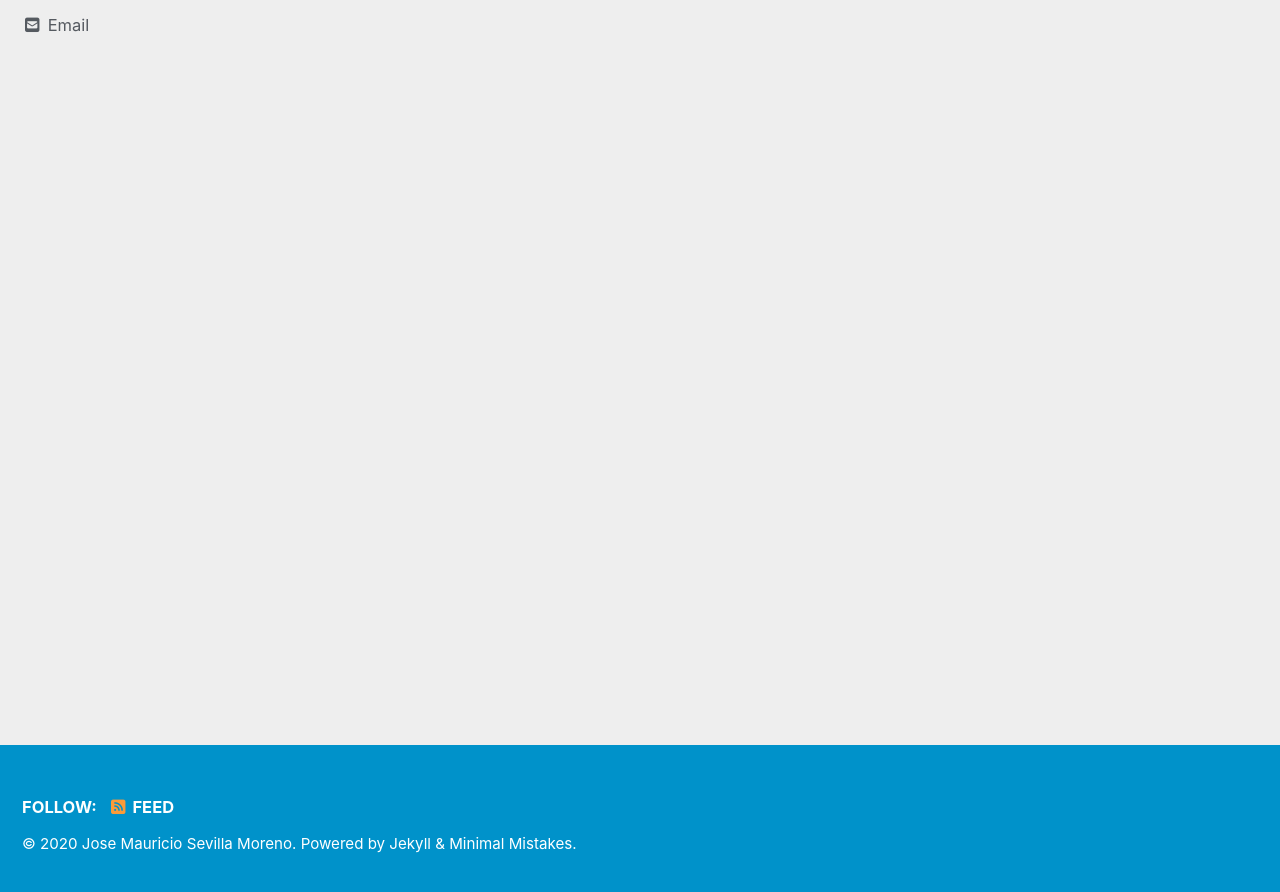
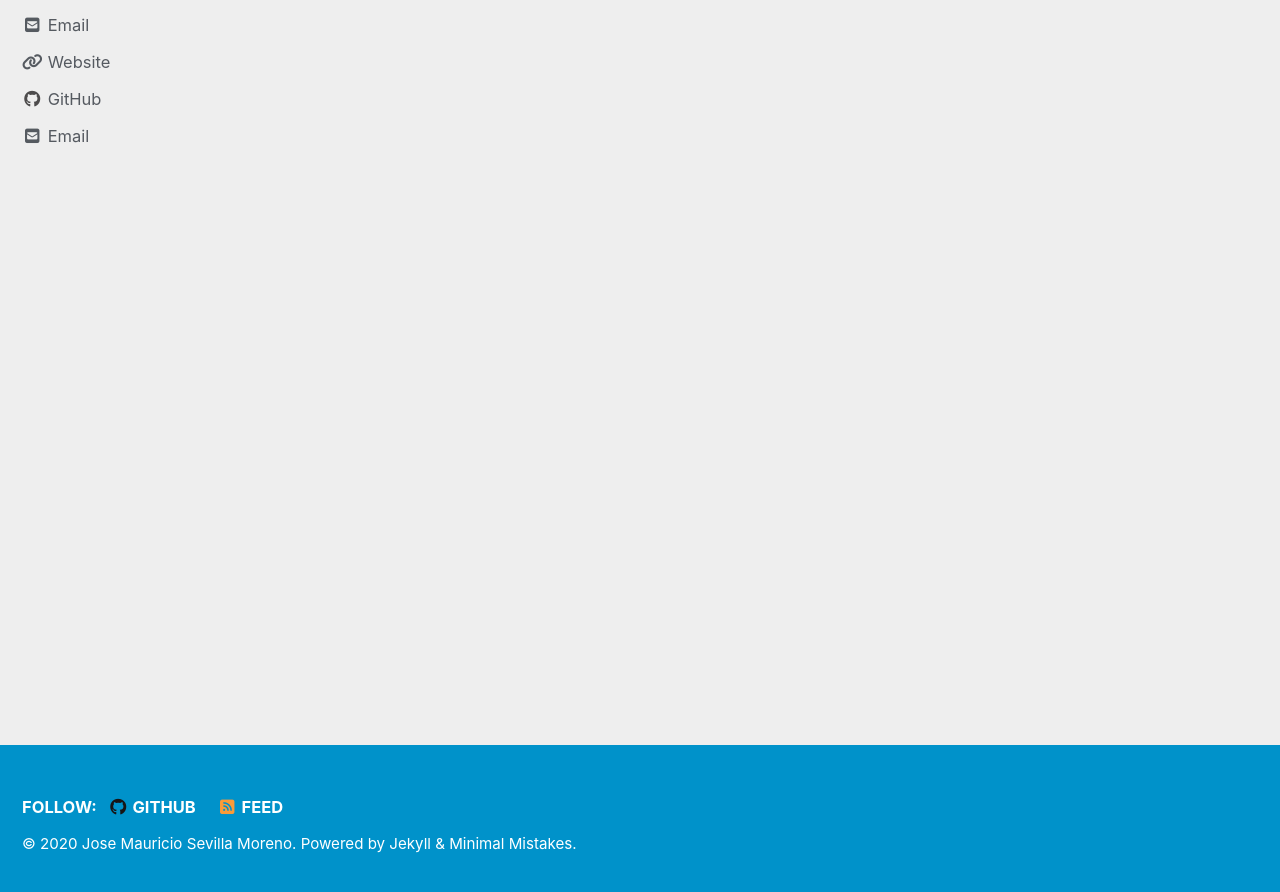
Before and after one commit to jmsevillam/CV, a Jekyll site: the page built from index.html, in a window 1280 px wide and 900 px high, scrolled down 222 px. Shown: the top 892 px of the window. Built offline with Jekyll 4.4.1, drawn with Linux system fonts in a browser that asks for light colours; cached includes are drawn as plain includes; nearby versions of some CDN libraries; the list of posts is cut into pages by our own code; part of the change alters nothing that is shown.

Commit message:
Update _config.yml

```diff
--- a/_config.yml
+++ b/_config.yml
@@ -101,10 +101,10 @@ author:
   links:
     - label: "Email"
       icon: "fas fa-fw fa-envelope-square"
-      # url: mailto:your.name@email.com
+      url: mailto:jmasevillam@gmail.com
     - label: "Website"
       icon: "fas fa-fw fa-link"
-      # url: "https://your-website.com"
+      url: "https://jmsevillam.github.io"
     - label: "Twitter"
       icon: "fab fa-fw fa-twitter-square"
       # url: "https://twitter.com/"
@@ -113,7 +113,7 @@ author:
       # url: "https://facebook.com/"
     - label: "GitHub"
       icon: "fab fa-fw fa-github"
-      # url: "https://github.com/"
+      url: "https://github.com/jmsevillam"
     - label: "Instagram"
       icon: "fab fa-fw fa-instagram"
       # url: "https://instagram.com/"
@@ -129,7 +129,7 @@ footer:
       # url:
     - label: "GitHub"
       icon: "fab fa-fw fa-github"
-      # url:
+      url: "https://github.com/jmsevillam"
     - label: "GitLab"
       icon: "fab fa-fw fa-gitlab"
       # url:
```
